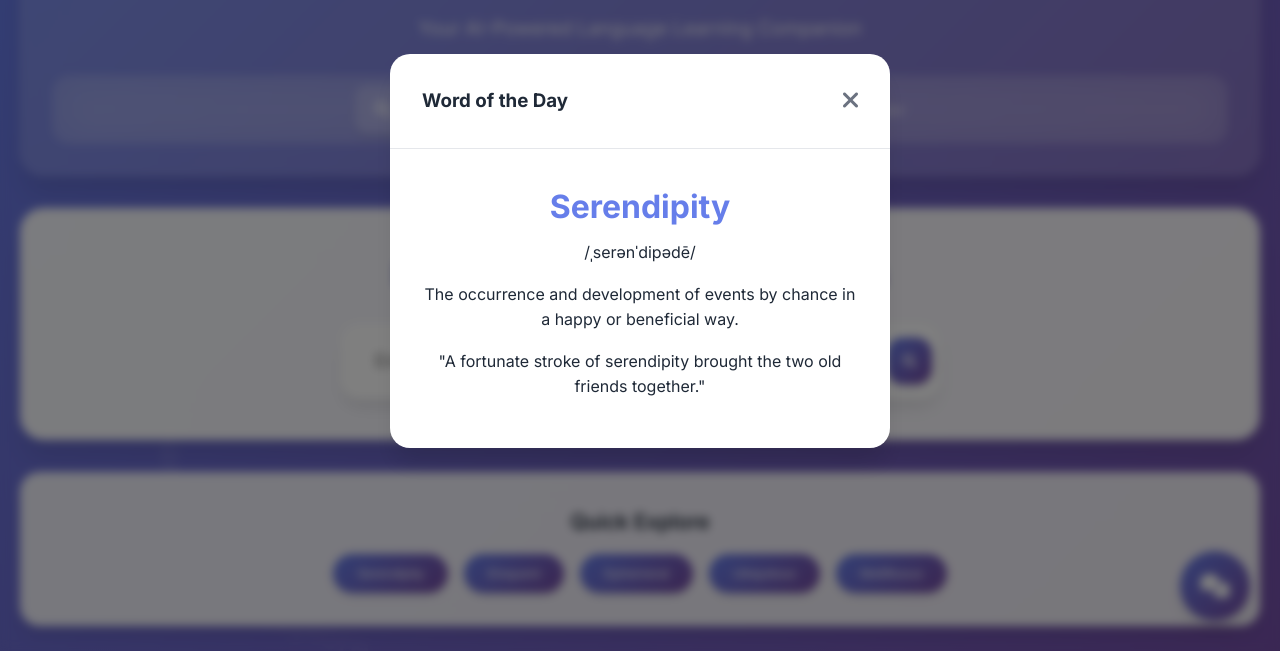
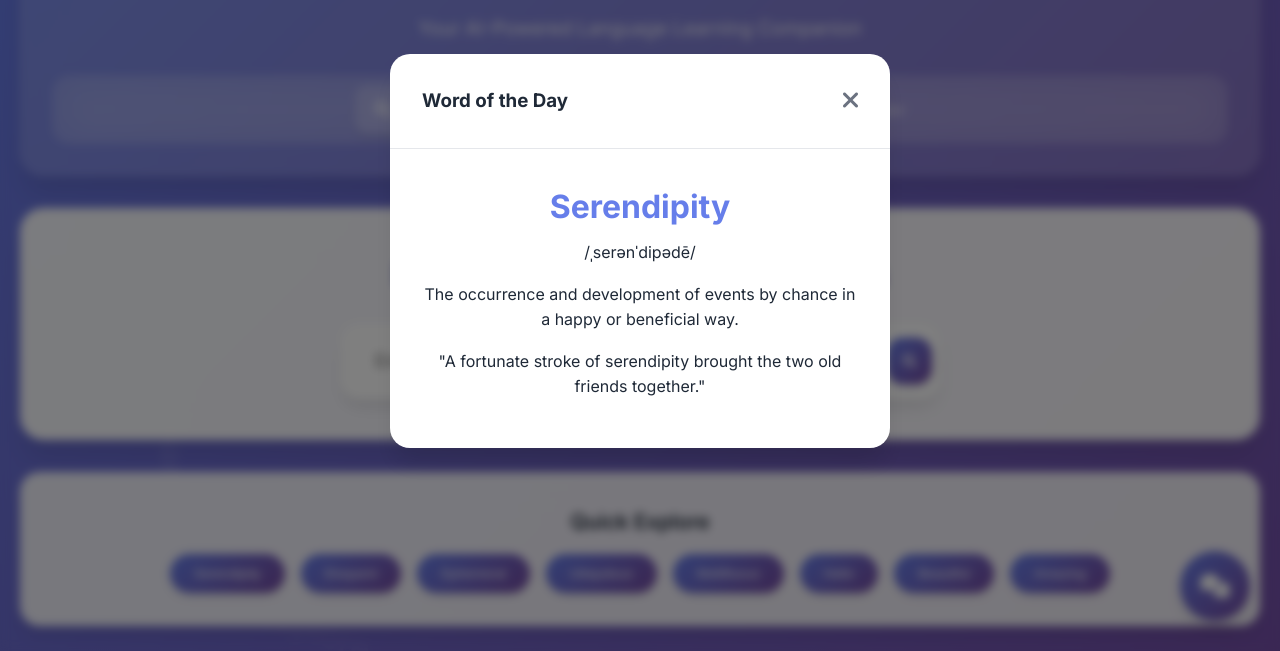
Before and after one commit to Yukthapati/Vocabulam, a React app: page index.html in a window 1280 px wide. Shown: the part 149-800 px from the top of the page. Built offline with nearby package versions, Linux system fonts and the light colour scheme.

Commit message:
index.html

```diff
--- a/index.html
+++ b/index.html
@@ -62,6 +62,7 @@
                                 placeholder="Enter any word to explore its universe..."
                                 class="search-input"
                                 autocomplete="off"
+                                required
                             >
                             <button type="submit" class="search-button" id="search-btn">
                                 <i class="fas fa-search"></i>
@@ -80,6 +81,9 @@
                         <button class="category-btn" data-word="ephemeral">Ephemeral</button>
                         <button class="category-btn" data-word="ubiquitous">Ubiquitous</button>
                         <button class="category-btn" data-word="mellifluous">Mellifluous</button>
+                        <button class="category-btn" data-word="hello">Hello</button>
+                        <button class="category-btn" data-word="beautiful">Beautiful</button>
+                        <button class="category-btn" data-word="amazing">Amazing</button>
                     </div>
                 </div>
 
```
